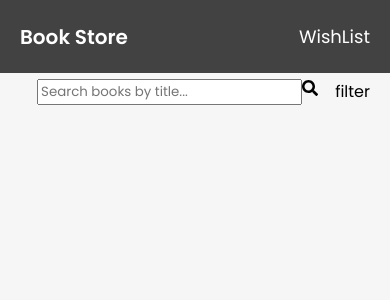
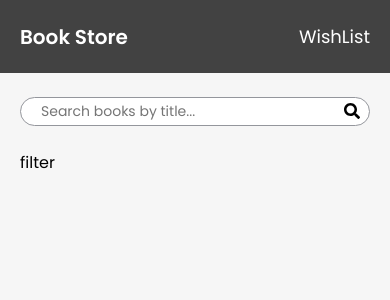
Before and after one commit to Faysal-A-S/Book-Shop, a React (Vite) app: page / in a window 390 px wide. Shown: the top 300 px of the page. Built offline with nearby package versions, Linux system fonts and the light colour scheme.

Commit message:
styles: style add for upper section

```diff
--- a/src/components/Uppersection/Uppersection.module.css
+++ b/src/components/Uppersection/Uppersection.module.css
@@ -2,8 +2,49 @@
   display: flex;
   justify-content: space-between;
   place-items: center;
+  margin-top: 20px;
+  flex-wrap: wrap;
 }
 
 .container>h2{
   font-size: 22px;
+  color: #02022C;
 }
+.search{
+  display: flex;
+  place-items: center;
+  position: relative;
+}
+
+.search>input{
+  height: 25px;
+  padding-left: 20px;
+  border-radius: 20px;
+  width: 300px;
+  border:  1px solid #94969c;
+  font-size: 14px;
+}
+.search>input:focus{
+  outline: none;
+  border: 1px solid rgb(238, 124, 124);
+}
+.searchIcon{
+  position: absolute;
+  right: 10px;
+}
+
+
+@media (max-width: 480px) {
+  .search{
+    flex-grow: 1;
+  }
+  .search>input{
+    flex-basis: 100%;
+    flex-grow: 1;
+  }
+  .filter{
+    flex-basis: 100%;
+    margin-top: 20px;
+    margin-bottom: -10px;
+  }
+}
```
